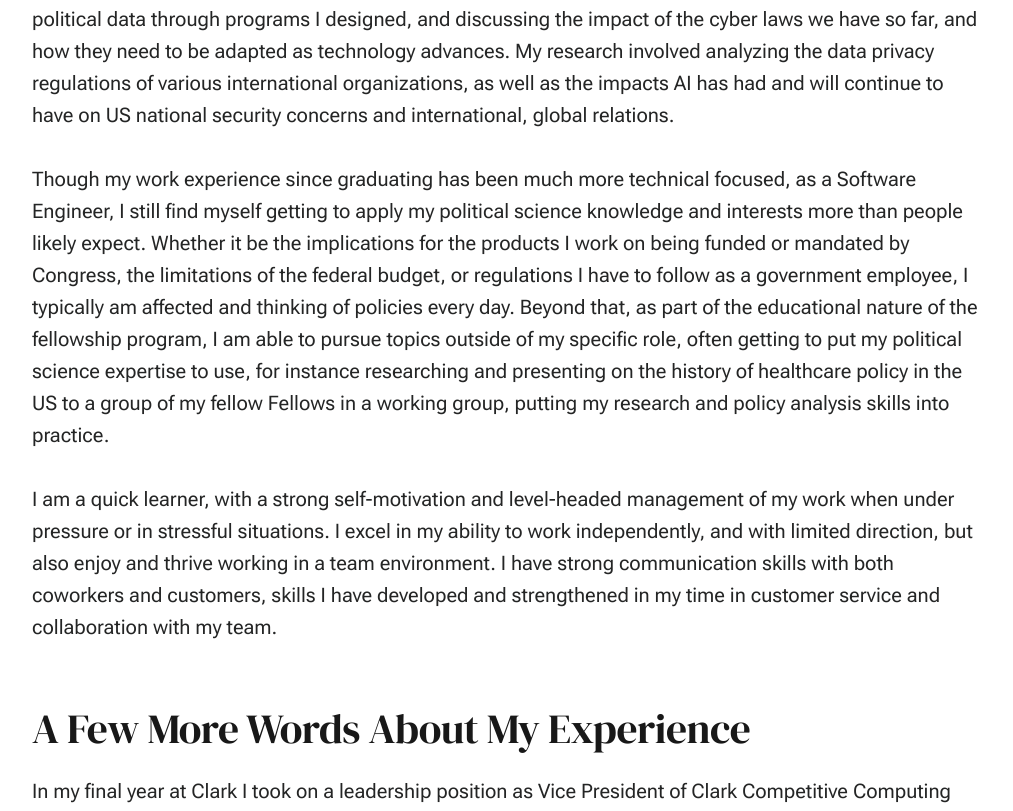
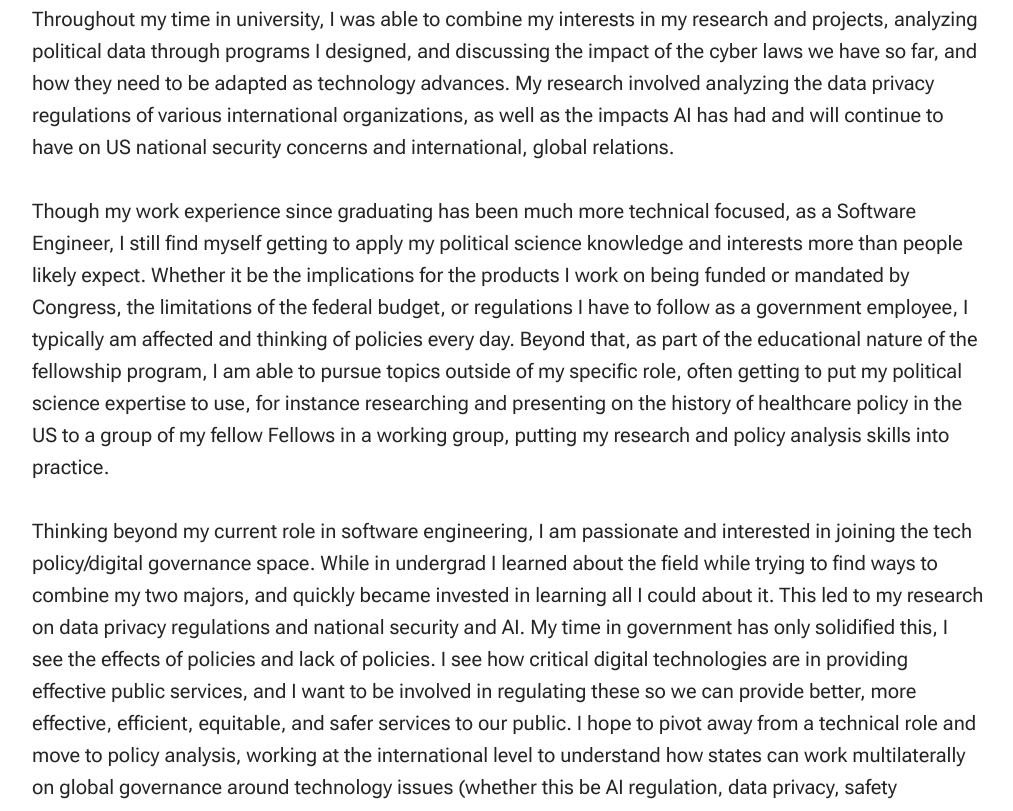
Before and after one commit to ellagrady/ellagrady.github.io, a plain HTML site: page about.html in a window 1280 px wide. Shown: the part 4915-5726 px from the top of the page, without its empty margins (132-1145 px from the left). Drawn offline with Linux system fonts and the light colour scheme.

Commit message:
fixing some typos and formatting issues, editing about page

```diff
--- a/about.html
+++ b/about.html
@@ -171,12 +171,12 @@
                                         In addition to my work at USGS, the fellowship has a huge focus on prioritizing our individual growth,
                                         both professionally and personally, something I can attest to from my time. With regular learning and
                                         development sessions, supporting individual learning, and opportunities to explore other interests, I have found
-                                        myself constantly learning and working with my peers on different issues. This included working groups I joined,
+                                        myself constantly learning and working with my peers on different issues. This includes working groups I joined,
                                         and time spent researching and presenting on topics like the history of healthcare policy in the US from the
                                         colonial era to today, to cross-track (between engineers, product managers, cybersecurity analysts, and designers)
                                         collaboration to explore solutions to improve communications between the government and the public. My time in this
                                         role has been invaluable for my development professionally and personally. Working for the American public in this
-                                        way has been an honor and something I have loved to do.
+                                        way has been an honor, something I have loved to do, and an opportunity I am beyond grateful to have.
                                     </p>
 
                             <h2 class="u-add-bottom">My Fields</h2>
@@ -188,7 +188,7 @@
                                     </div>
                                     <p>
                                     The first time I ever wrote code was learning to build a website on Tumblr's code platform in middle school - I thought it would
-                                    be a cool skill, but it still didn't hook me. It wasn't unitl I took a Computer Science class in my sophomore year of high school
+                                    be a cool skill, but it still didn't hook me. It wasn't until I took a Computer Science class in my sophomore year of high school
                                     and saw just how interesting this field could be, that I set my sights on Computer Science. I started my major my first
                                     semester at Clark, and followed the path, taking the required Intro to CS (in Python), Data Structures (in Java), Algorithms,
                                     Analysis of Programming Languages, Automata Theory, and Computer Organization & Machine Languages. When it came time to
@@ -271,13 +271,23 @@
                             policy analysis skills into practice.
                             </p>
                             <p>
-                            I am a quick learner, with a strong self-motivation and level-headed
-                            management of my work when under pressure or in stressful situations.
-                            I excel in my ability to work independently, and with limited direction,
-                            but also enjoy and thrive working in a team environment. I have strong
-                            communication skills with both coworkers and customers, skills I have
-                            developed and strengthened in my time in customer service and collaboration
-                            with my team.
+                            Thinking beyond my current role in software engineering, I am passionate and interested
+                            in joining the tech policy/digital governance space. While in undergrad I learned about
+                            the field while trying to find ways to combine my two majors, and quickly became invested
+                            in learning all I could about it. This led to my research on data privacy regulations and
+                            national security and AI. My time in government has only solidified this, I see the
+                            effects of policies and
+                            lack of policies. I see how critical digital technologies are in providing effective public services,
+                            and I want to be involved in regulating these so we can provide better, more effective, efficient,
+                            equitable, and safer services to our public. I hope to pivot away from a technical role and
+                            move to policy
+                            analysis, working at the international level to understand how states can work multilaterally
+                            on global governance around technology issues (whether this be AI regulation, data privacy,
+                            safety concerns, equitable access, or whatever new issues crop up as the technology continues
+                            to evolve). I see many options for my future career, such as joining the foreign service to facilitate
+                            global partnerships on tech diplomacy, partnering with international organizations to establish frameworks
+                            that can be used to guide state regulations, or working with private companies to understand
+                            regulations and ensure products are abiding by those regulations for ethical tech services.
                             </p>
 
 
```
Also changed, not shown: index.html (+5 -1 lines), research.html (+3 -0 lines).
